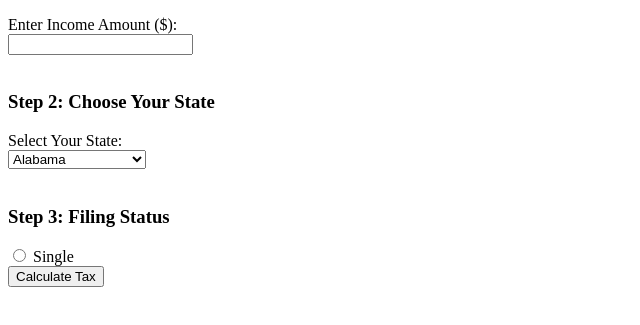
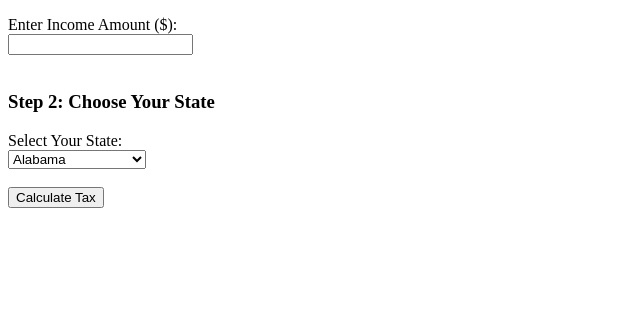
Before and after one commit to R8cer/Budget, a plain HTML site: page index.html in a window 1280 px wide. Shown: the part 105-430 px from the top of the page, without its empty margins (0-640 px from the left). Drawn offline with Linux system fonts and the light colour scheme.

Commit message:
Update index.html

```diff
--- a/index.html
+++ b/index.html
@@ -70,11 +70,7 @@
             <option value="wyoming">Wyoming</option>
         </select><br><br>
 
-        <h3>Step 3: Filing Status</h3>
-        <label>
-            <input type="radio" name="filing_status" value="single" required>
-            Single
-        </label><br>
+
 
 
         <input type="submit" value="Calculate Tax">
```
